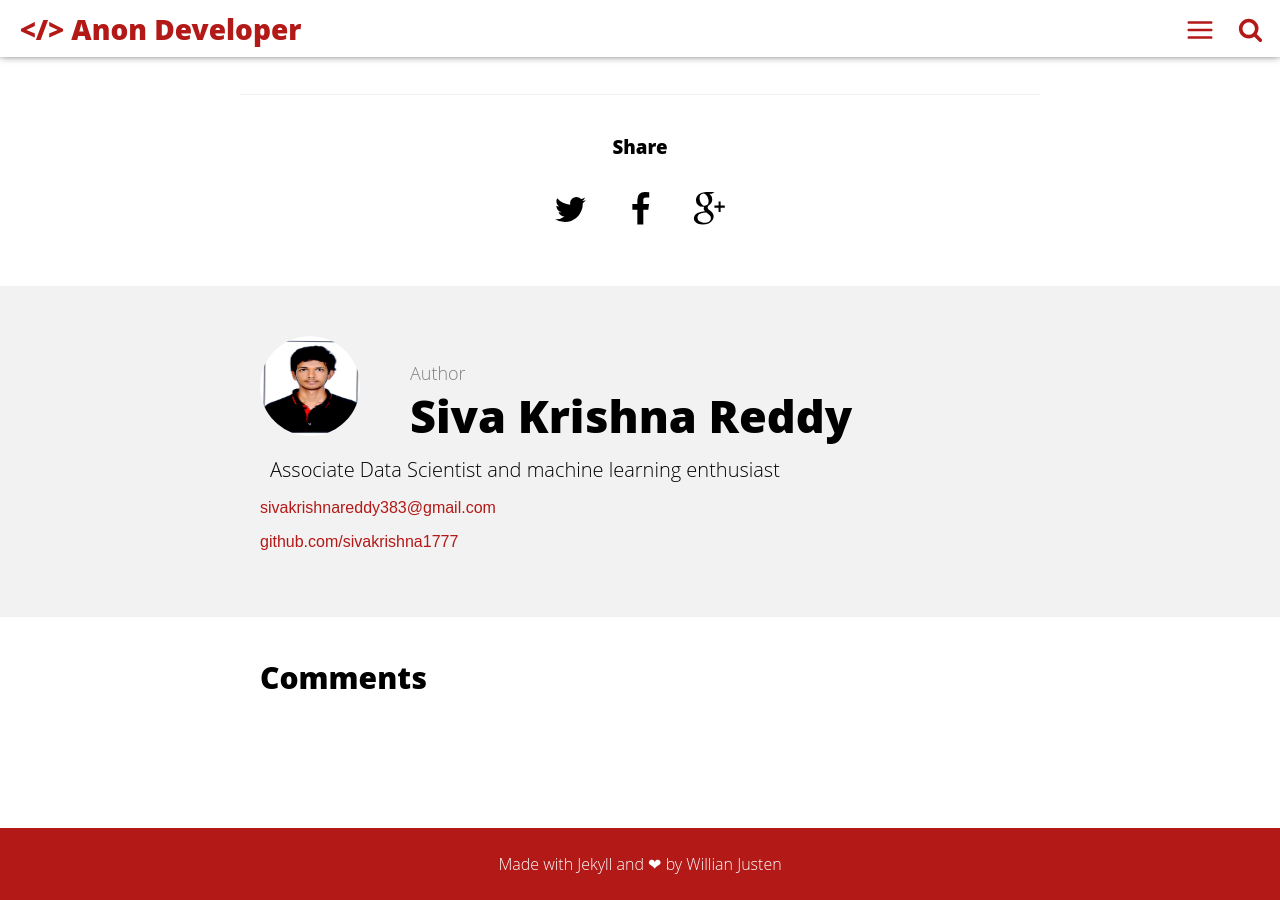
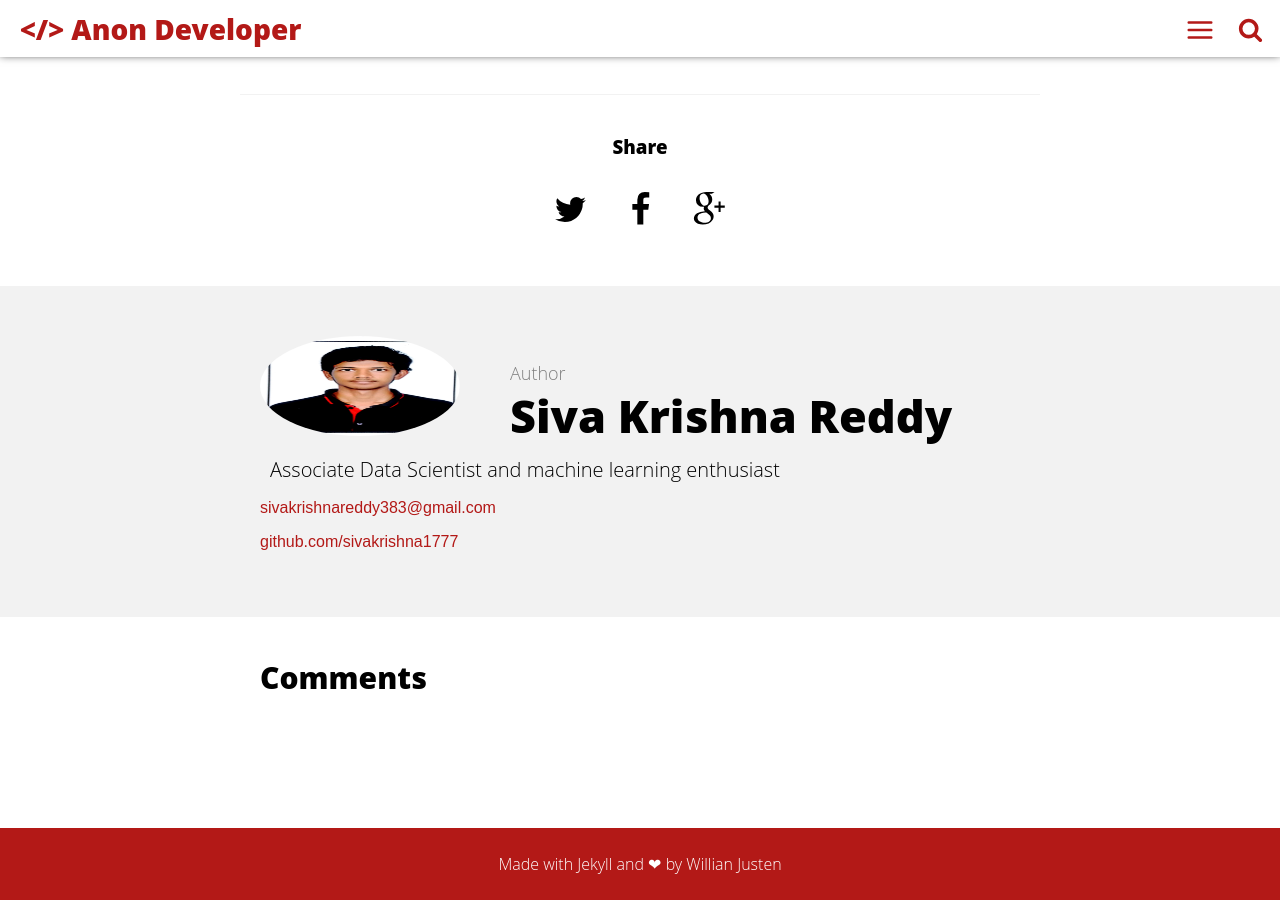
Before and after one commit to sivakrishna1777/sivakrishna1777.github.io, a Jekyll site: the page built from _posts/2016-05-08-welcome-to-jekyll.md, in a window 1280 px wide and 900 px high, scrolled down 1092 px. Built offline with Jekyll 4.4.1, drawn with Linux system fonts in a browser that asks for light colours; comment, search, counter and statistics services are not loaded.

Commit message:
Update author.html

```diff
--- a/_includes/author.html
+++ b/_includes/author.html
@@ -1,6 +1,6 @@
 <section class="author" itemprop="author">
     <div class="details" itemscope itemtype="http://schema.org/Person">
-        <img itemprop="image" class="img-rounded" src="/assets/img/author.jpg" alt="{{site.name}}" width="100" height="100">
+        <img itemprop="image" class="img-rounded" src="/assets/img/author.jpg" alt="{{site.name}}" width="200" height="100">
         <p class="def">Author</p>
         <h3 class="name">
             <a itemprop="name" href="https://plus.google.com/+{{site.gplus_username}}/posts">{{site.username}}</a>
```
